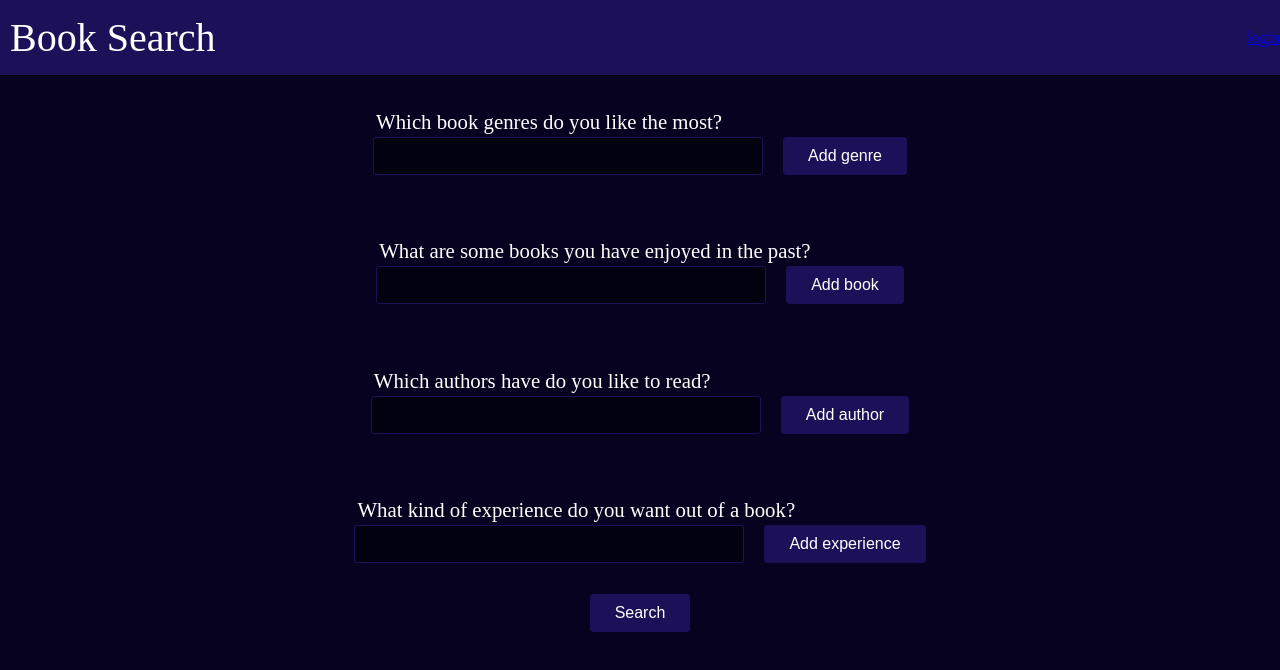
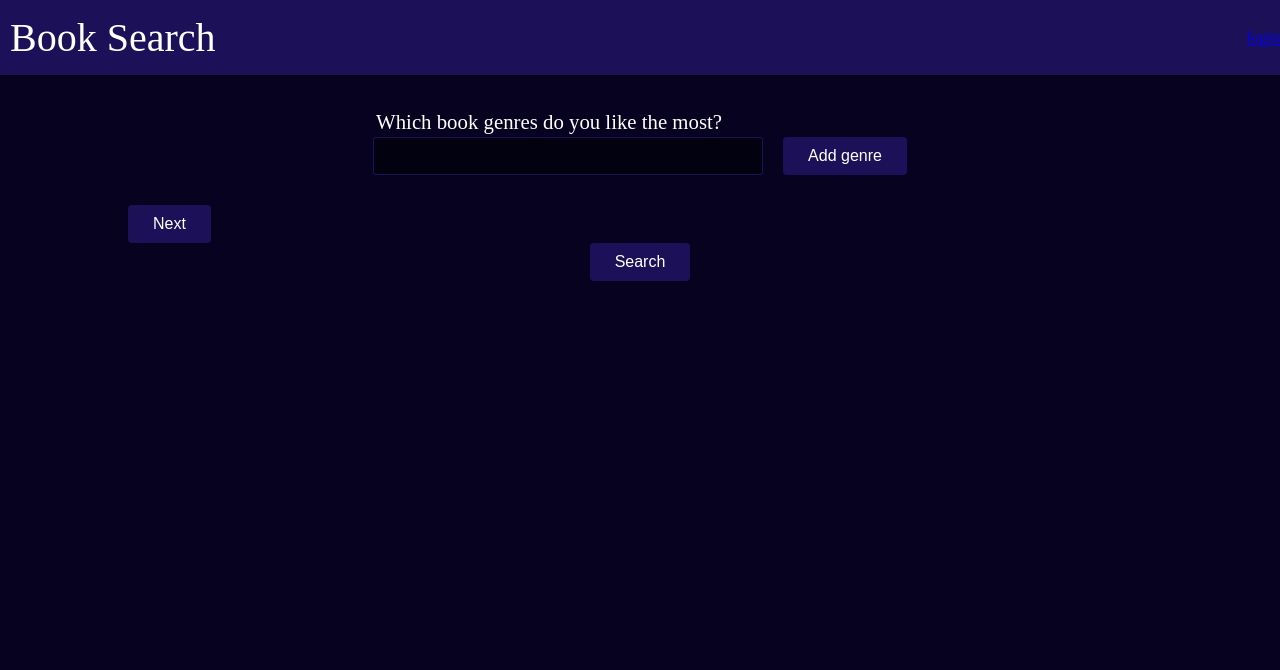
Before and after one commit to SpencerHitchcock05/Book-App, a React app in the folder client/: page / in a window 1280 px wide. Shown: the top 670 px of the page. Built offline with nearby package versions, Linux system fonts and the light colour scheme; the HTML template or start-up script is replaced by a standard one.

Commit message:
prompts show one at a time with next button

```diff
--- a/client/src/App.css
+++ b/client/src/App.css
@@ -49,7 +49,7 @@ body {
     color: white;
 }
 
-#params {
+.params {
     display: flex;
     flex-direction: column;
 
--- a/client/src/Param.jsx
+++ b/client/src/Param.jsx
@@ -10,7 +10,7 @@ function Param(props) {
     const genreRef = useRef()
 
     const type = props.type
-
+    const final = props.final
 
     const addType = (e) => {
         e.preventDefault()
@@ -37,7 +37,7 @@ function Param(props) {
     return (
         <>
 
-        <div id="params">
+        <div className="params">
             <div className="user-input">
                 <div className="user-prompts">
                     {types.map((type, index) => {
--- a/client/src/ParamSlides.jsx
+++ b/client/src/ParamSlides.jsx
@@ -1,41 +1,35 @@
+import { useState } from 'react'
 import Param from './Param.jsx'
 
 
 
 const ParamSlides = (props) => {
 
+    const [index, setIndex] = useState(0);
     const setPrompts = props.setPrompts
 
     const prompts = [
-        {
-            type: "genre",
-            question: "Which book genres do you like the most?"
-        },
-        {
-            type: "book",
-            question: "What are some books you have enjoyed in the past?"
-        },
-        {
-            type: "author",
-            question: "Which authors have do you like to read?"
-        },
-        {
-            type: "experience",
-            question: "What kind of experience do you want out of a book?"
-        },
+        <Param key={index} type={"genre"} question={"Which book genres do you like the most?"} setPrompts={setPrompts}/>,
+        <Param key={index} type={"book"} question={"What are some books you have enjoyed in the past?"} setPrompts={setPrompts}/>,
+        <Param key={index} type={"author"} question={"Which authors have do you like to read?"} setPrompts={setPrompts}/>,
+        <Param key={index} type={"author"} question={"Which authors have do you like to read?"} setPrompts={setPrompts} final={true}/>
     ]
+
+    const handleNext = () => {
+        console.log("bing")
+        setIndex(prev => Math.min(prev+1, 3))
+        console.log(index)
+    }
 
 
 
     return (
         <>
-            {prompts.map((prompt, index) => {
-                return (
-                    <div key={index}>
-                        <Param key={index} type={prompt.type} question={prompt.question} setPrompts={setPrompts}/>
-                    </div>
-                )
-            })}
+            <div>
+                {prompts[index]}
+                <button className='prompt-button' onClick={handleNext}>Next</button>
+            </div>
+
         </>
     )
 }
```
